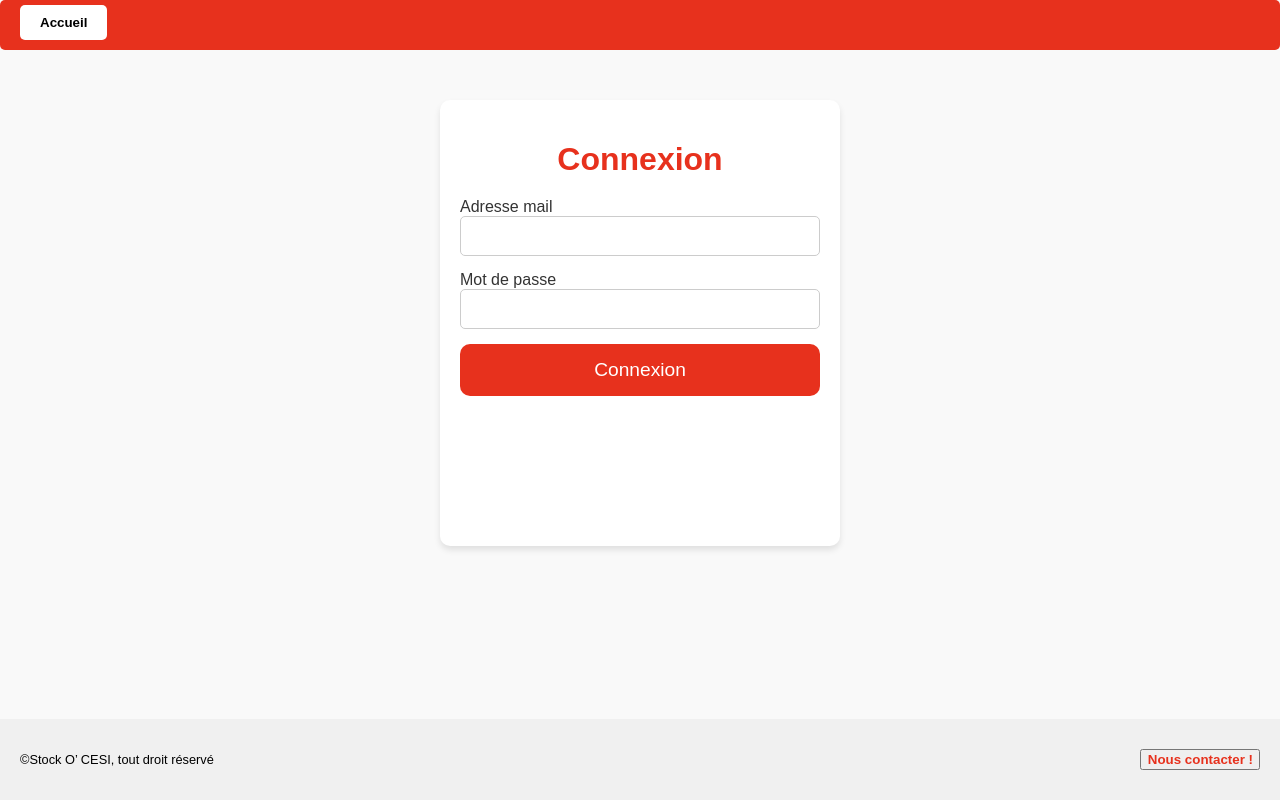
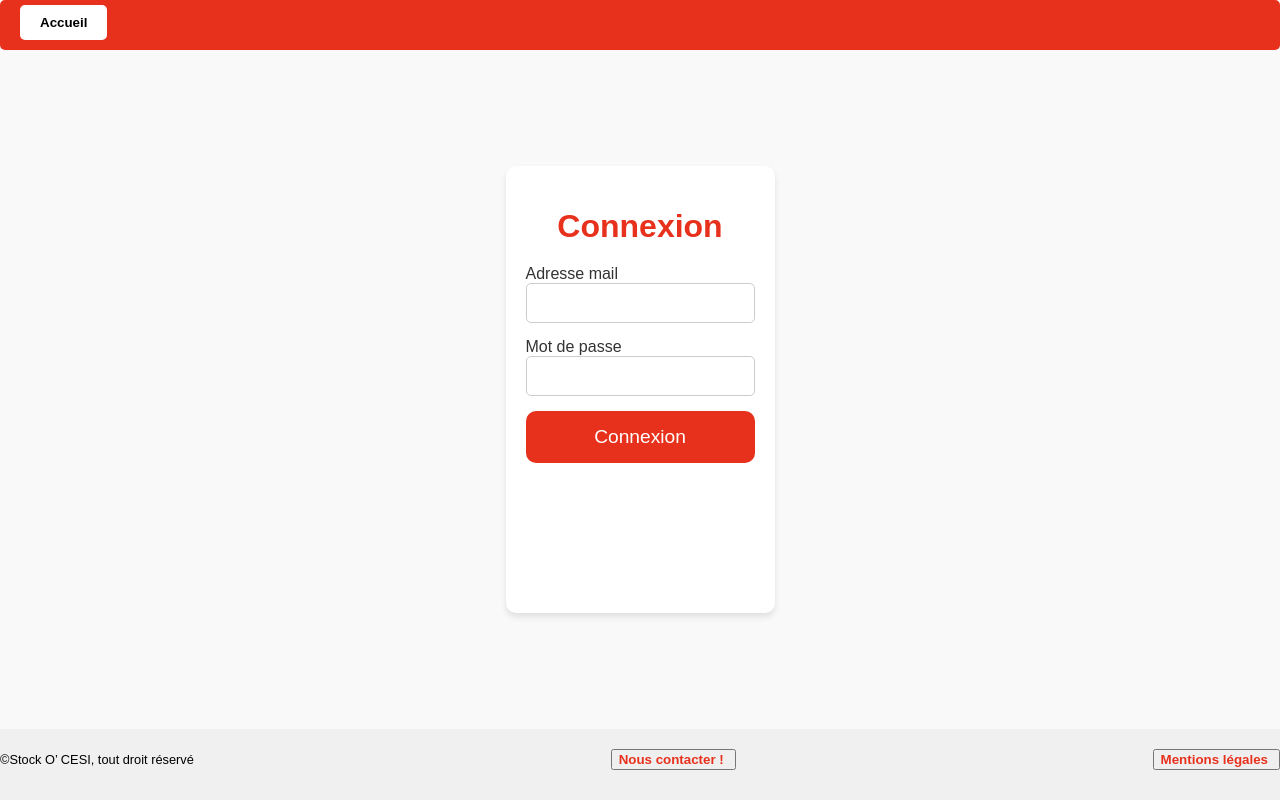
Before and after one commit to AnasB27/Stockocesi, a PHP site: page /static/html/connexion.html in a window 1280 px wide. Run offline with PHP 8.4, Linux system fonts and the light colour scheme.

Commit message:
modified:   static/css/connexion.css 	modified:   static/css/main.css 	modified:   static/html/connexion.html

```diff
--- a/static/css/connexion.css
+++ b/static/css/connexion.css
@@ -1,16 +1,23 @@
+html, body {
+    height: 100%;
+    margin: 0;
+    padding: 0;
+}
+
 body {
+    display: flex;
+    flex-direction: column; /* Permet de centrer le contenu verticalement */
     margin: 0;
     font-family: Arial, sans-serif;
     text-align: center;
     background-color: #f9f9f9; /* Couleur de fond spécifique à la page de connexion */
 }
 
-
 main {
-    margin: 50px auto;
-    max-width: 400px; /* Limite la largeur du formulaire */
+    margin: auto; /* Centre verticalement et horizontalement */
+    max-width: 500px; /* Largeur ajustée pour ressembler à l'image */
     background-color: white; /* Fond blanc pour le formulaire */
-    padding: 20px;
+    padding: 30px; /* Augmente l'espace intérieur */
     border-radius: 10px;
     box-shadow: 0 4px 6px rgba(0, 0, 0, 0.1); /* Ajoute une ombre pour un effet de carte */
 }
--- a/static/css/main.css
+++ b/static/css/main.css
@@ -31,11 +31,14 @@ header {
     font-weight: bold;
 }
 
+/* Le main prend tout l'espace disponible entre le header et le footer */
+
+
 footer {
     background-color: #f0f0f0;
-    padding: 20px;
-    position: fixed;
-    bottom: 0;
+    padding-bottom: 20px;
+    padding-top: 10px;
+
     width: 100%;
     display: flex;
     justify-content: space-between;
@@ -49,7 +52,7 @@ footer {
     color: #e7311d; /* Met le lien "Nous contacter" en rouge */
     text-decoration: none;
     font-weight: bold;
-    padding-right: 5px;
+    padding-right: 10px;
     white-space: nowrap;
 }
 
--- a/static/html/connexion.html
+++ b/static/html/connexion.html
@@ -30,6 +30,7 @@
     <footer>
         <p>©Stock O’ CESI, tout droit réservé</p>
         <button class="contact-link" onclick="window.location.href='contact.html'">Nous contacter !</button>
+        <button class="contact-link" onclick="window.location.href='mentions.html'">Mentions légales</button>
     </footer>
 </body>
 </html>
```
